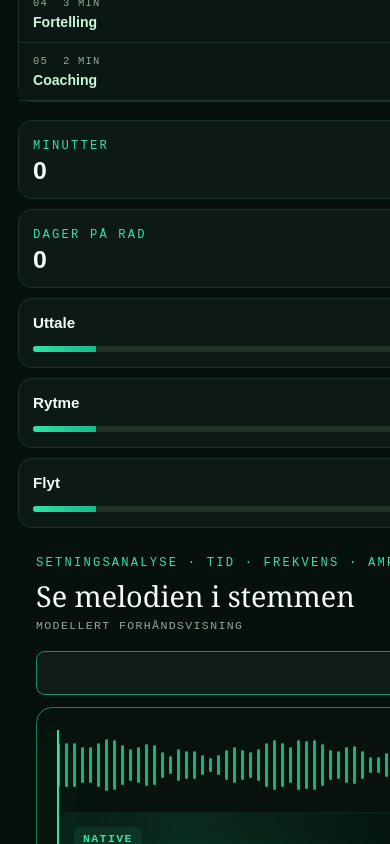
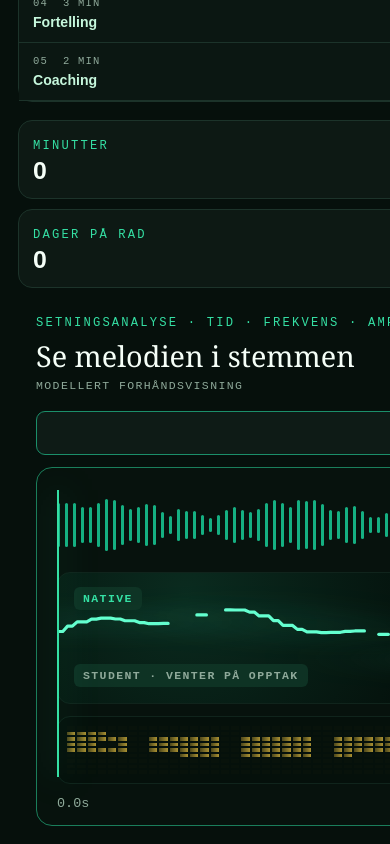
Before and after one commit to KevinGj/NorskCoach, a Next.js app: page / in a window 390 px wide. Shown: the part 700-1544 px from the top of the page. Built offline with nearby package versions, Linux system fonts and the light colour scheme.

Commit message:
Move progress scores to coach summary

```diff
--- a/app/globals.css
+++ b/app/globals.css
@@ -1168,12 +1168,17 @@ h1 em {
   margin-top: 0;
 }
 
+.coachScoreGrid,
 .profileGrid,
 .feedbackGrid {
   display: grid;
   gap: 18px;
   grid-template-columns: repeat(3, minmax(0, 1fr));
   margin: 28px 46px 0;
+}
+
+.coachScoreGrid {
+  margin-top: 18px;
 }
 
 .profileGrid > div,
@@ -1270,6 +1275,7 @@ h1 em {
   }
 
   .metricsGrid,
+  .coachScoreGrid,
   .profileGrid,
   .feedbackGrid {
     grid-template-columns: repeat(2, minmax(0, 1fr));
@@ -1292,6 +1298,7 @@ h1 em {
   .workspace,
   .coachSummaryBar,
   .coachVowelSummary,
+  .coachScoreGrid,
   .profileGrid,
   .feedbackGrid,
   .bottomBar {
@@ -1309,6 +1316,7 @@ h1 em {
 
   .stageRail,
   .metricsGrid,
+  .coachScoreGrid,
   .profileGrid,
   .feedbackGrid,
   .bottomBar,
--- a/app/page.tsx
+++ b/app/page.tsx
@@ -1727,9 +1727,6 @@ export default function Home() {
         <section className="metricsGrid">
           <MetricCard label="Minutter" value={totalMinutes} />
           <MetricCard label="Dager på rad" value={streak(entries)} />
-          <ScoreCard label="Uttale" value={activeScores.pronunciation} />
-          <ScoreCard label="Rytme" value={activeScores.rhythm} />
-          <ScoreCard label="Flyt" value={activeScores.fluency} />
         </section>
 
         {stage.id === "reference" && (
@@ -2042,7 +2039,12 @@ export default function Home() {
 
         {showCoachSummary && (
           <>
-        <section className="profileGrid">
+            <section className="coachScoreGrid">
+              <ScoreCard label="Uttale" value={activeScores.pronunciation} />
+              <ScoreCard label="Rytme" value={activeScores.rhythm} />
+              <ScoreCard label="Flyt" value={activeScores.fluency} />
+            </section>
+            <section className="profileGrid">
           <div>
             <h3>Styrker</h3>
             {strengths.slice(0, 3).map((item) => (
```
